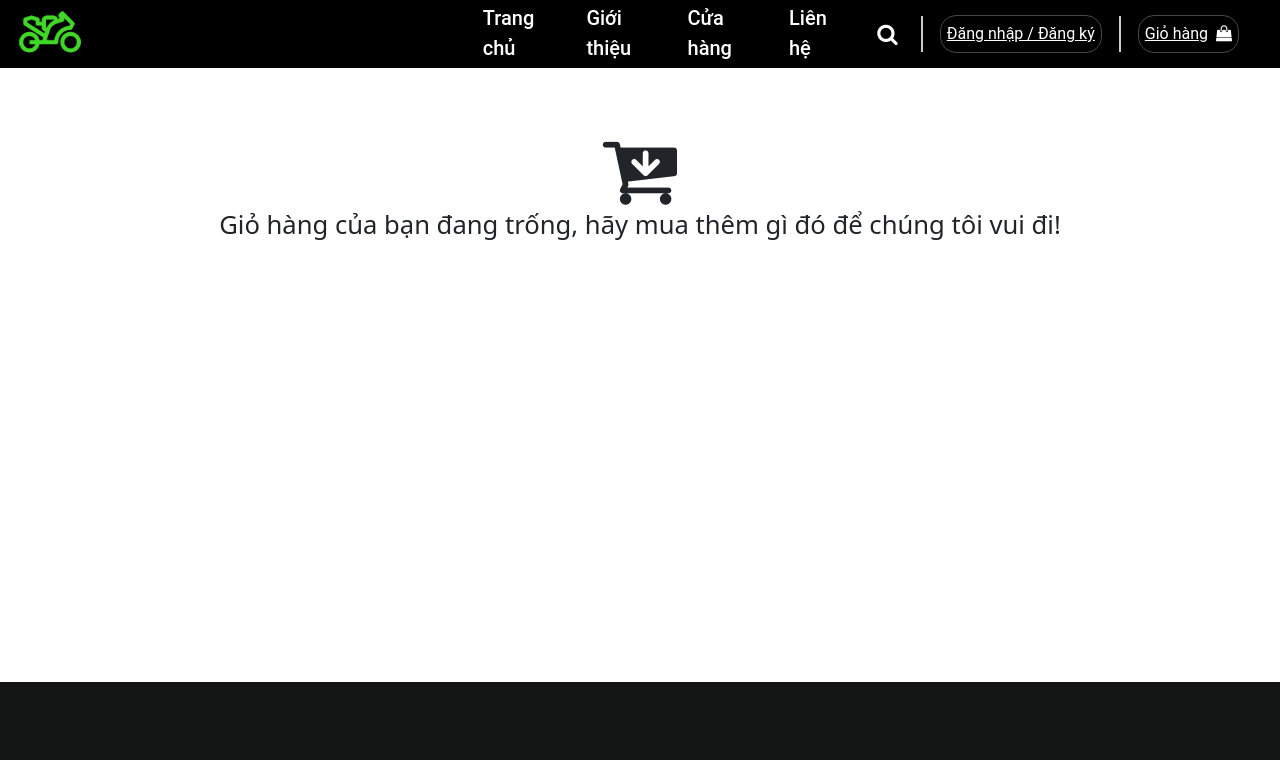
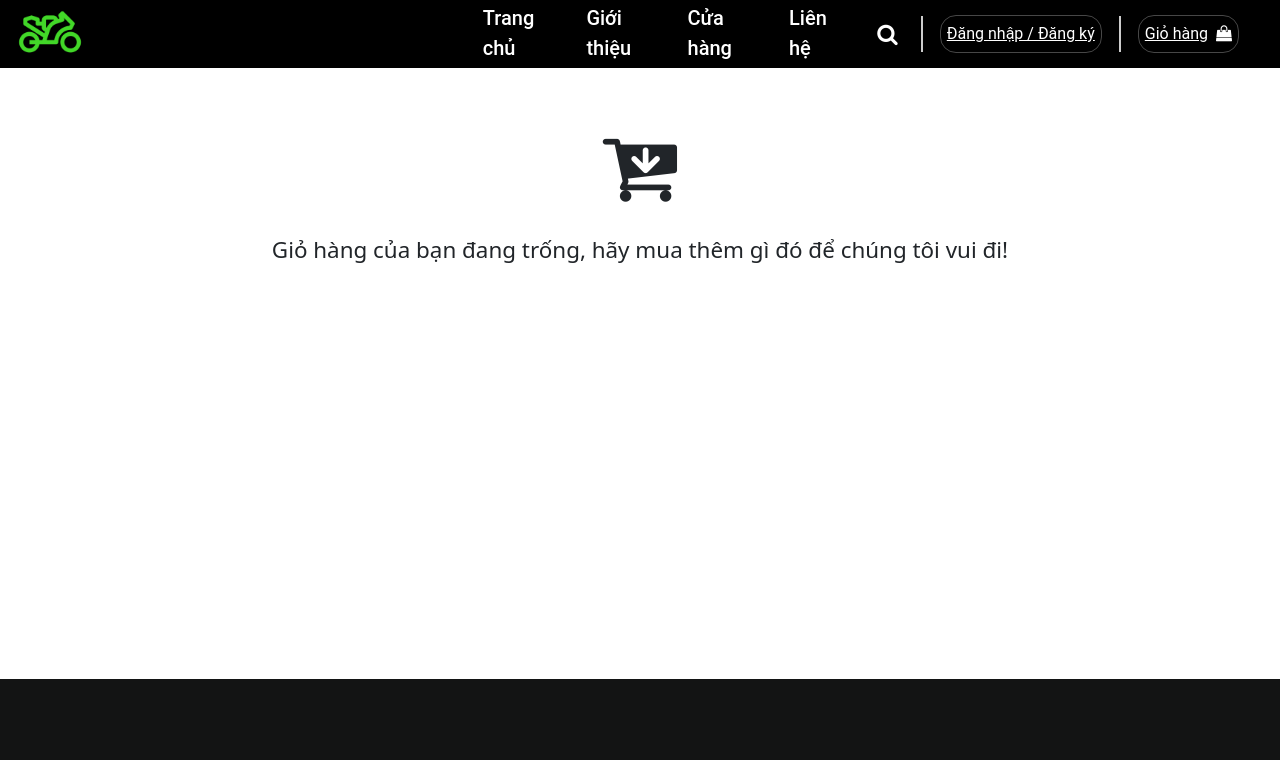
Before and after one commit to khietdeptrai/Motorbike_shop, a React (Create React App) app: page /cart in a window 1280 px wide. Shown: the top 760 px of the page. Built offline with nearby package versions, Linux system fonts and the light colour scheme.

Commit message:
Update Cart.css

```diff
--- a/src/style/Cart.css
+++ b/src/style/Cart.css
@@ -32,16 +32,19 @@ b {
 }
 .body-cart {
     min-height: 550px;
-    margin-top: 60px;
+    margin-top: 57px;
 }
 .cart-empty {
-    font-size: 1.6em;
+    font-size: 1.4rem;
+    margin-top: 10px;
 }
 i.fa.fa-cart-arrow-down {
     font-size: 5rem;
     display: block;
     text-align: center;
+    padding-bottom: 20px ;
 }
 section {
-    min-height: 610px;
+    min-height: 607px;
+    font-family: "Roboto","HelveticaNeue","Helvetica Neue",sans-serif;
 }
```
